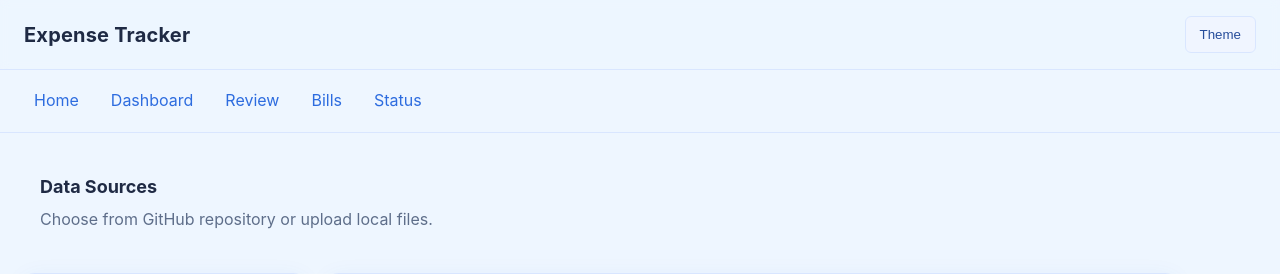
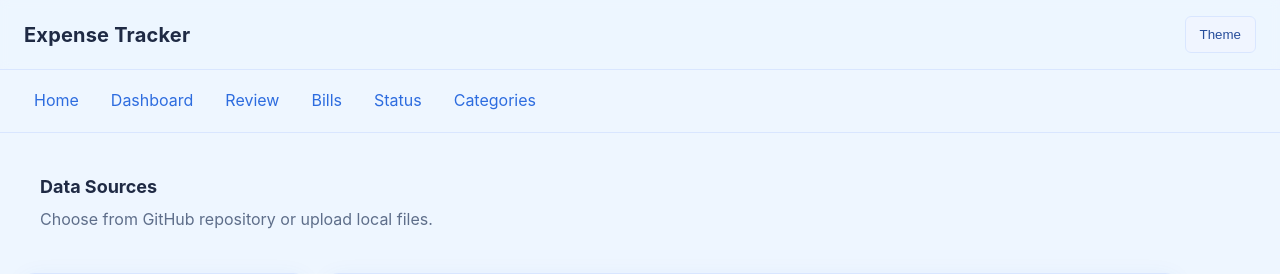
Before and after one commit to pdeepanraj/expensetracker, a Flask app: page / in a window 1280 px wide. Shown: the top 274 px of the page. Run offline with Flask 3, Linux system fonts and the light colour scheme.

Commit message:
Update base.html

```diff
--- a/templates/base.html
+++ b/templates/base.html
@@ -22,6 +22,7 @@
     <a href="/review">Review</a>
     <a href="/bills">Bills</a>
     <a href="/status">Status</a>
+    <a href="/categories">Categories</a>
   </nav>
 
   <main class="main">
```
